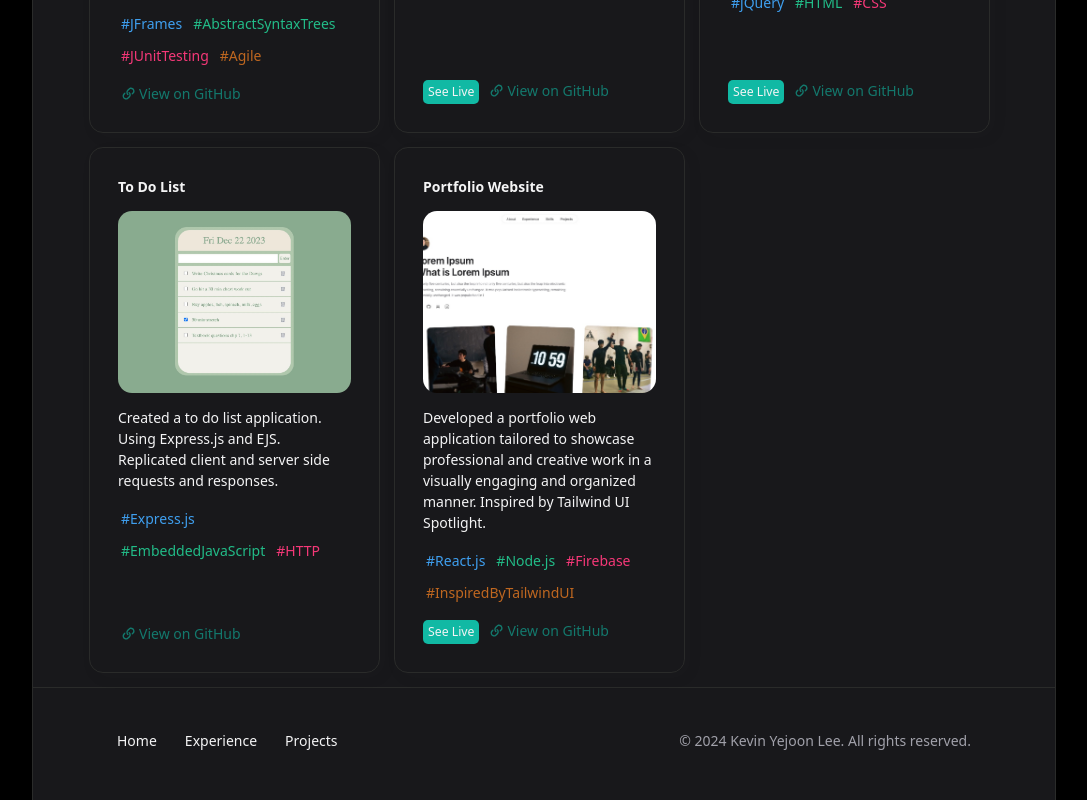
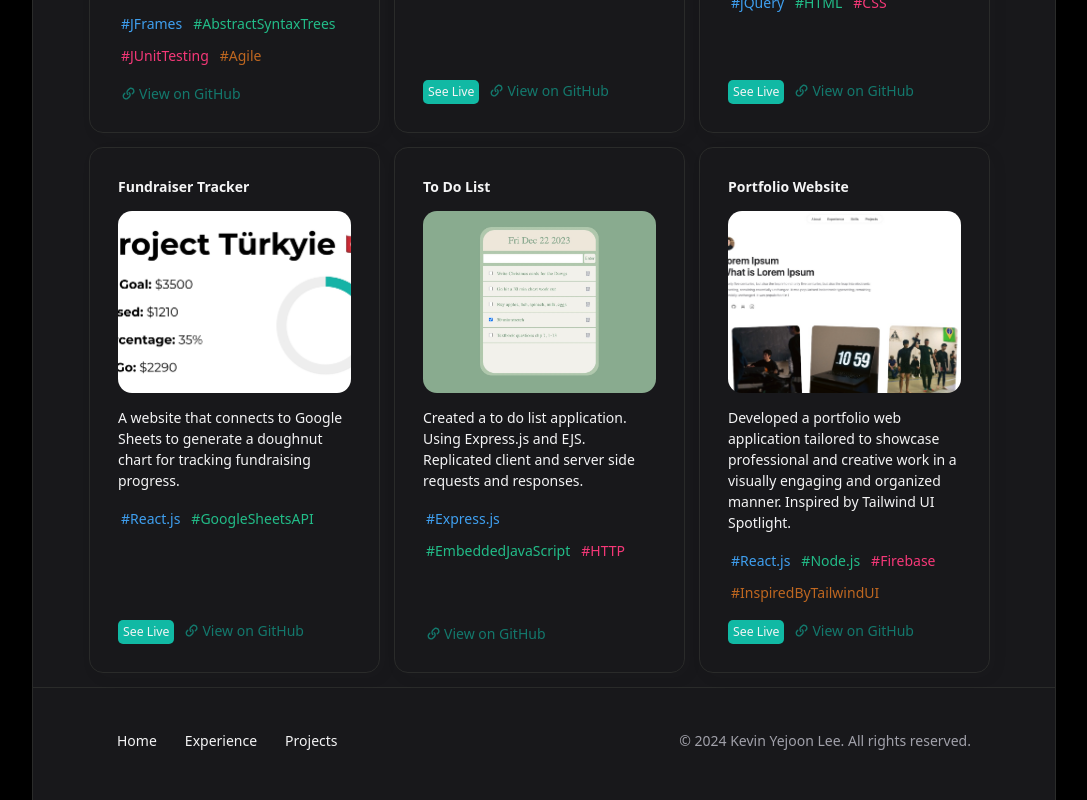
Before and after one commit to kevinyejoonlee/Portfolio2024, a React (Create React App) app: page /projects in a window 1280 px wide. Shown: the part 789-1589 px from the top of the page, without its empty margins (96-1183 px from the left). Built offline with nearby package versions, Linux system fonts and the light colour scheme.

Commit message:
added turkey project

```diff
--- a/src/components/Projects/Projects.js
+++ b/src/components/Projects/Projects.js
@@ -8,7 +8,8 @@ import memegame from "../../assets/symbols/memegame.jpg";
 import portfolio from "../../assets/symbols/portfolio.jpg";
 import ctrl_y from "../../assets/symbols/ctrl_y.jpg";
 import todo from "../../assets/symbols/todo.jpeg";
-import coming_soon from "../../assets/symbols/coming_soon.png";
+// import comingSoon from "../../assets/symbols/coming_soon.png";
+import Türkyie from "../../assets/symbols/turkey.jpg";
 
 
 const Projects = () => {
@@ -52,6 +53,16 @@ const Projects = () => {
       githubLink: "https://github.com/kevinyejoonlee/Meme-Memory-Game",
       liveLink: "https://kevinyejoonlee.github.io/Meme-Memory-Game/"
     },
+
+
+    {
+      image: Türkyie,
+      title: "Fundraiser Tracker",
+      description: " A website that connects to Google Sheets to generate a doughnut chart for tracking fundraising progress.",
+      skills: ["#React.js", "#GoogleSheetsAPI"],
+      githubLink: "https://github.com/kevinyejoonlee/Turkey-Fundraise-Website",
+      liveLink: "https://kevinyejoonlee.github.io/Turkey-Fundraise-Website/"
+    },
     {
       image: todo,
       title: "To Do List",
@@ -69,6 +80,7 @@ const Projects = () => {
       githubLink: "https://github.com/kevinyejoonlee/Kevin_Portfolio2024",
       liveLink: "https://kevinyejoonlee.com/"
     }
+
 
 
 
```
Also changed, not shown: src/assets/symbols/turkey.jpg (added).
